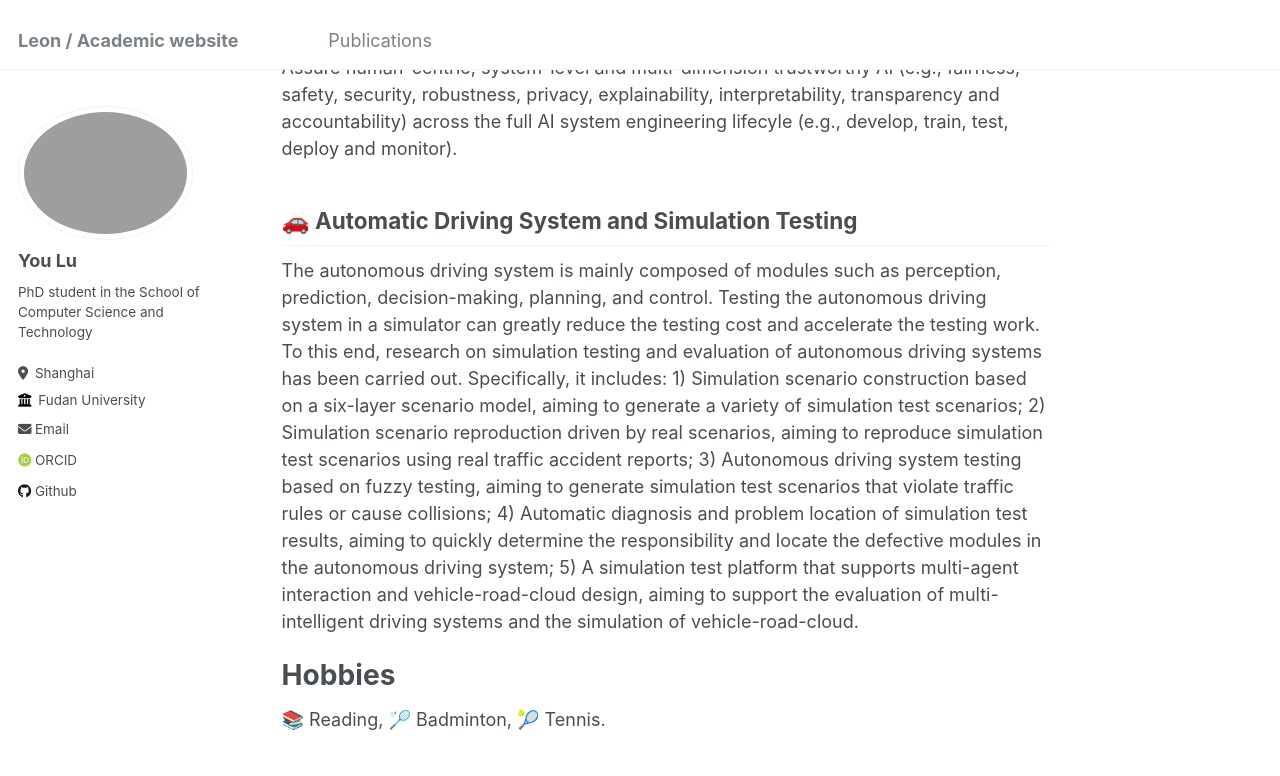
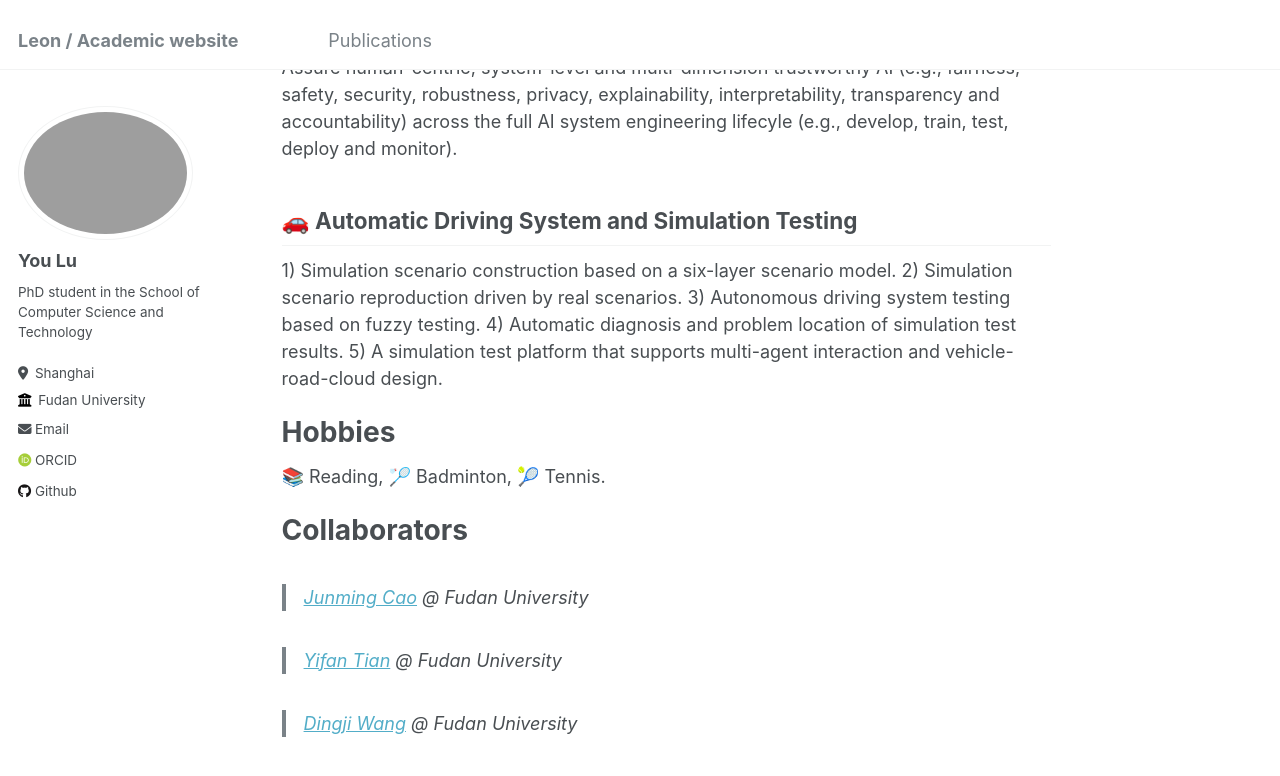
Before and after one commit to Leason-ly/Leason-ly.github.io, a Jekyll site: the page built from _pages/about.md, in a window 1280 px wide and 900 px high, scrolled down 528 px. Shown: the top 776 px of the window. Built offline with Jekyll 4.4.1, drawn with Linux system fonts in a browser that asks for light colours; some web fonts are replaced.

Commit message:
update collaborator

```diff
--- a/_pages/about.md
+++ b/_pages/about.md
@@ -7,8 +7,6 @@ redirect_from:
   - /about.html
 ---
 
-
-
 About Me
 ------
 
@@ -16,7 +14,6 @@ About Me
 
 
 🌱 I currently major in software engineering and my research interests AI systems engineering, automatic driving system and simulation testing.
-
 
 Research Interests
 ======
@@ -29,8 +26,20 @@ Assure human-centric, system-level and multi-dimension trustworthy AI (e.g., fai
 🚗 Automatic Driving System and Simulation Testing
 ------
 
-The autonomous driving system is mainly composed of modules such as perception, prediction, decision-making, planning, and control. Testing the autonomous driving system in a simulator can greatly reduce the testing cost and accelerate the testing work. To this end, research on simulation testing and evaluation of autonomous driving systems has been carried out. Specifically, it includes: 1) Simulation scenario construction based on a six-layer scenario model, aiming to generate a variety of simulation test scenarios; 2) Simulation scenario reproduction driven by real scenarios, aiming to reproduce simulation test scenarios using real traffic accident reports; 3) Autonomous driving system testing based on fuzzy testing, aiming to generate simulation test scenarios that violate traffic rules or cause collisions; 4) Automatic diagnosis and problem location of simulation test results, aiming to quickly determine the responsibility and locate the defective modules in the autonomous driving system; 5) A simulation test platform that supports multi-agent interaction and vehicle-road-cloud design, aiming to support the evaluation of multi-intelligent driving systems and the simulation of vehicle-road-cloud.
+1) Simulation scenario construction based on a six-layer scenario model.
+2) Simulation scenario reproduction driven by real scenarios.
+3) Autonomous driving system testing based on fuzzy testing.
+4) Automatic diagnosis and problem location of simulation test results.
+5) A simulation test platform that supports multi-agent interaction and vehicle-road-cloud design.
 
 Hobbies
 ======
 📚 Reading, 🏸 Badminton, 🎾 Tennis.
+
+Collaborators
+======
+> [Junming Cao](https://jamescao2048.github.io/) @ Fudan University
+
+> [Yifan Tian](https://tianyifan-vincent.github.io/) @ Fudan University
+
+> [Dingji Wang]( ) @ Fudan University
```
